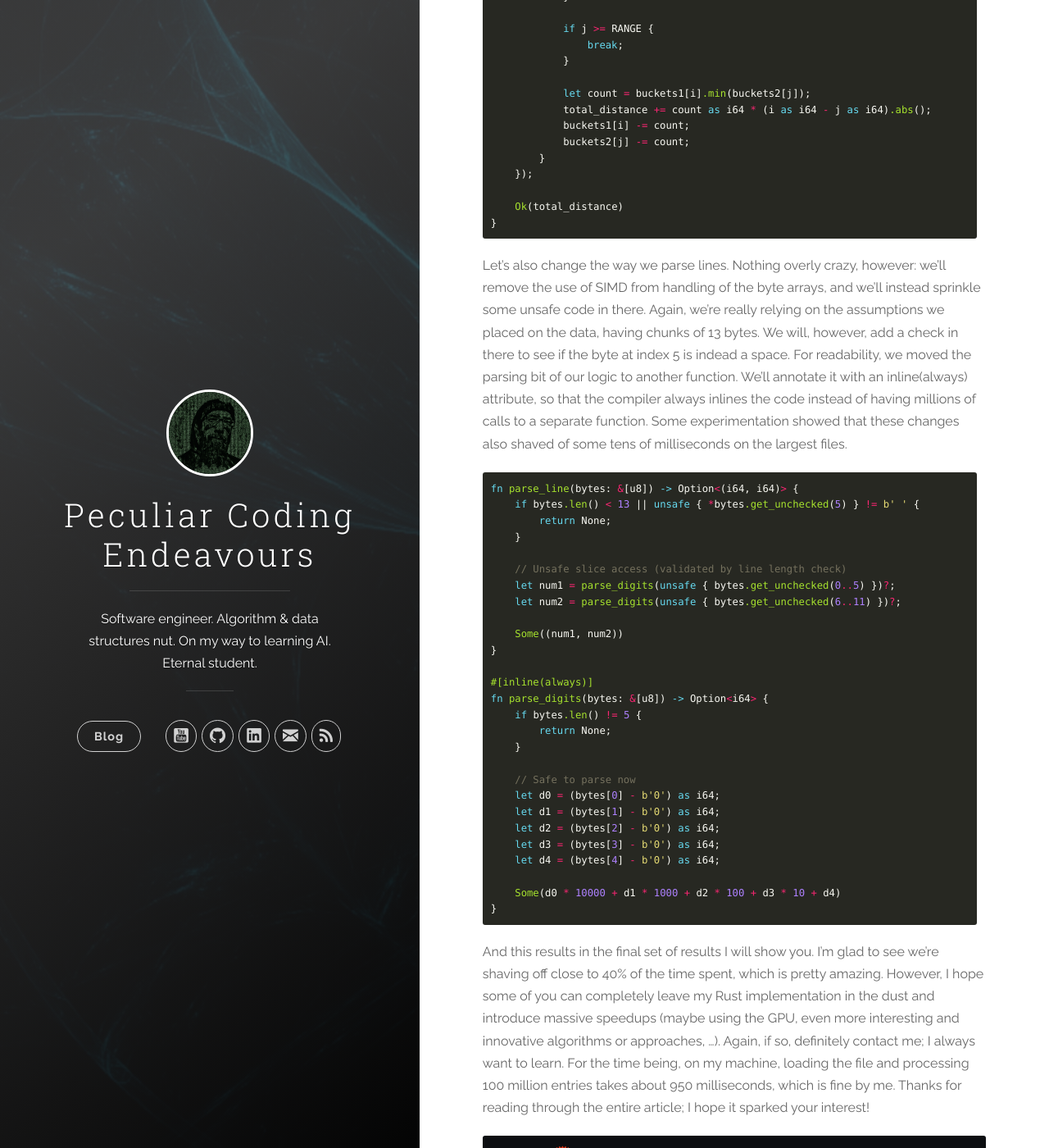
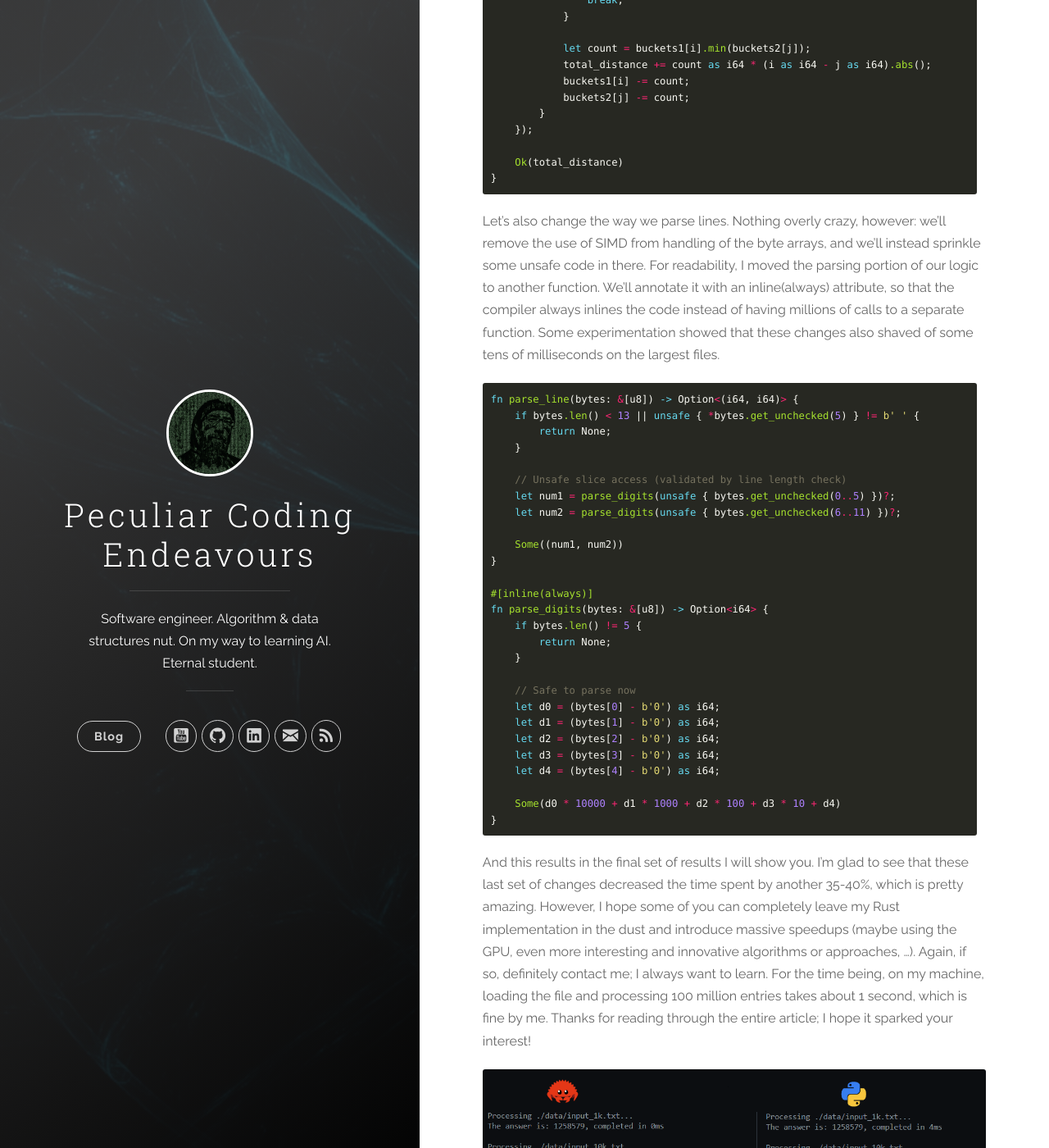
Before and after one commit to tomvanschaijk/tomvanschaijk.github.io, a Jekyll site: the page built from _posts/2025-01-25-advent-of-code-day-1-rust-vs-python.markdown, in a window 1280 px wide and 1400 px high, scrolled down 23719 px. Shown: the whole window at 82% size. Built offline with Jekyll 4.4.1, drawn with Linux system fonts in a browser that asks for light colours; nearby versions of some CDN libraries; comment, search, counter and statistics services are not loaded; some of the changed text lies outside the part shown.

Commit message:
Clean up article

````diff
--- a/_posts/2025-01-25-advent-of-code-day-1-rust-vs-python.markdown
+++ b/_posts/2025-01-25-advent-of-code-day-1-rust-vs-python.markdown
@@ -621,7 +621,7 @@
 * is 13 bytes long
 * consists of 5 digits, a space, another 5 digits, and a \n to get to the next line
 
-Let's really use that to avoid all splitting whatsoever. We'll use a while loop and a start index to read the file in byte chunks. We'll start at position 0, take the next 13 bytes in the memory-mapped file, and process the chunk of bytes that we get. We'll then update the start index, and repeat until we processed the entire memory-map.
+Let's really use that to avoid all splitting whatsoever. We'll use the chunks_exact function to step through the file in 13-byte chunks. For each chunk, we'll simply parse the bytes, and bucket the obtained numbers.
 
 ``` rust
 fn compute_distance(file_path: &str) -> Result<i64> {
@@ -673,7 +673,7 @@
 }
 ```
 
-Let's also change the way we parse lines. Nothing overly crazy, however: we'll remove the use of SIMD from handling of the byte arrays, and we'll instead sprinkle some unsafe code in there. Again, we're really relying on the assumptions we placed on the data, having chunks of 13 bytes. We will, however, add a check in there to see if the byte at index 5 is indead a space. For readability, we moved the parsing bit of our logic to another function. We'll annotate it with an inline(always) attribute, so that the compiler always inlines the code instead of having millions of calls to a separate function. Some experimentation showed that these changes also shaved of some tens of milliseconds on the largest files.
+Let's also change the way we parse lines. Nothing overly crazy, however: we'll remove the use of SIMD from handling of the byte arrays, and we'll instead sprinkle some unsafe code in there. For readability, I moved the parsing portion of our logic to another function. We'll annotate it with an inline(always) attribute, so that the compiler always inlines the code instead of having millions of calls to a separate function. Some experimentation showed that these changes also shaved of some tens of milliseconds on the largest files.
 
 ``` rust
 fn parse_line(bytes: &[u8]) -> Option<(i64, i64)> {
@@ -705,6 +705,6 @@
 }
 ```
 
-And this results in the final set of results I will show you. I'm glad to see we're shaving off close to 40% of the time spent, which is pretty amazing. However, I hope some of you can completely leave my Rust implementation in the dust and introduce massive speedups (maybe using the GPU, even more interesting and innovative algorithms or approaches, ...). Again, if so, definitely contact me; I always want to learn. For the time being, on my machine, loading the file and processing 100 million entries takes about 950 milliseconds, which is fine by me. Thanks for reading through the entire article; I hope it sparked your interest!
+And this results in the final set of results I will show you. I'm glad to see that these last set of changes decreased the time spent by another 35-40%, which is pretty amazing. However, I hope some of you can completely leave my Rust implementation in the dust and introduce massive speedups (maybe using the GPU, even more interesting and innovative algorithms or approaches, ...). Again, if so, definitely contact me; I always want to learn. For the time being, on my machine, loading the file and processing 100 million entries takes about 1 second, which is fine by me. Thanks for reading through the entire article; I hope it sparked your interest!
 
 ![bucketsort]({{ site.url }}/assets/aoc_rust_python/bucketsort_final.png)
````
Also changed, not shown: 12 other files.
